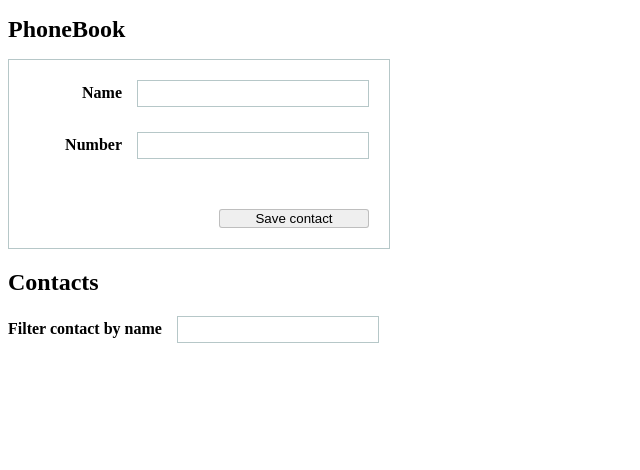
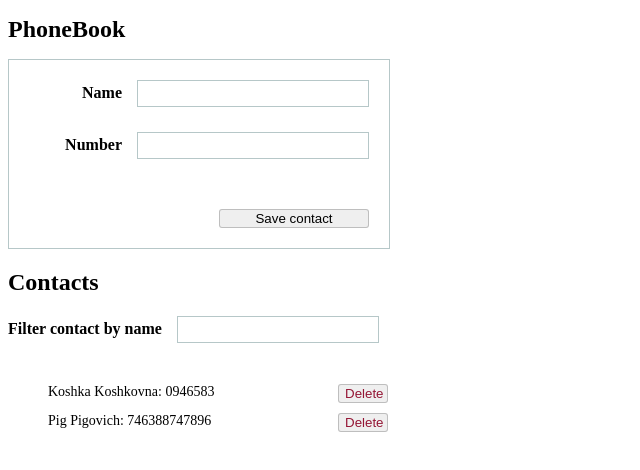
Before and after one commit to OlhaBaturina/goit-react-hw-07-phonebook, a React (Create React App) app: page / in a window 1280 px wide. Shown: the top 470 px of the page, without its empty margins (0-640 px from the left). Built offline with nearby package versions, Linux system fonts and the light colour scheme; data requests are answered from the project's data file.

Commit message:
Добавляет фетч при маунте компонента

```diff
--- a/db.json
+++ b/db.json
@@ -1,3 +1,14 @@
 {
-  "contacts": []
+  "contacts": [
+    {
+      "name": "Koshka Koshkovna",
+      "number": "0946583",
+      "id": 3
+    },
+    {
+      "name": "Pig Pigovich",
+      "number": "746388747896",
+      "id": 4
+    }
+  ]
 }
--- a/src/Components/Contact/Contact.js
+++ b/src/Components/Contact/Contact.js
@@ -1,11 +1,14 @@
-import React from 'react';
+import React, { useEffect }  from 'react';
 import PropTypes from 'prop-types';
 import s from './Contact.module.css';
 import { useSelector, useDispatch } from 'react-redux';
-import {deleteContact} from '../../redux/contacts-operations';
+import {fetchData, deleteContact} from '../../redux/contacts-operations';
+
 
 const Contacts = () => {
+
     const contacts = useSelector(({ contacts, filter }) => {
+
         const visibleContacts = contacts.filter(contact =>
             contact.name.toLowerCase().includes(filter.toLowerCase()),
         );
@@ -13,6 +16,12 @@ const Contacts = () => {
     });
 
     const dispatch = useDispatch();
+
+
+
+    useEffect(() => {
+        dispatch(fetchData());
+      }, [dispatch]);
 
     return (
         <div>
--- a/src/Components/Filter/Filter.js
+++ b/src/Components/Filter/Filter.js
@@ -4,6 +4,7 @@ import s from './Filter.module.css';
 import { useSelector, useDispatch } from 'react-redux';
 import {changeFilterValue} from '../../redux/contact-actions';
 import { getFilter } from '../../redux/contact-filter';
+
 
 const Filter = () => {
     const value = useSelector(getFilter);
--- a/src/Components/Form/Form.js
+++ b/src/Components/Form/Form.js
@@ -6,7 +6,6 @@ import { useSelector, useDispatch } from 'react-redux';
 import {getSubmitData} from '../../redux/contacts-operations';
 import { toast } from 'react-toastify';
 
-console.log(getSubmitData)
 
 export function Form() {
     Form.propTypes = {
@@ -17,7 +16,6 @@ export function Form() {
 
     const [name, setName] = useState('');
     const [number, setNumber] = useState('');
-    // const [text, setText] = useState({});
 
     const handleClick = event => {
         const { value, name } = event.target;
@@ -45,16 +43,14 @@ export function Form() {
         if (contact.includes(name.toLowerCase())) {
             return toast.warning('Such a name already exists!', { theme: "dark"});
         }
-        console.log('name + number:', name, number);
-        // setText({})
-        dispatch(getSubmitData({'name': name, 'number': number, 'id': number}));
+
+        dispatch(getSubmitData({'name': name, 'number': number}));
         resetState();
     };
 
     const resetState = () => {
         setName('');
         setNumber('');
-        // setText({})
 
     };
 
--- a/src/Components/Loader/Loader.js
+++ b/src/Components/Loader/Loader.js
@@ -1,5 +1,10 @@
 import Loader from 'react-loader-spinner';
 import s from './Loader.module.css';
+import React, { useState } from 'react';
+// import { useSelector, useDispatch } from 'react-redux';
+// import {getSubmitData} from '../../redux/contacts-operations';
+
+
 
 const CustomLoader = () => (
     <div className={s.Loader}>
--- a/src/redux/contact-actions.js
+++ b/src/redux/contact-actions.js
@@ -1,4 +1,8 @@
 import { createAction } from '@reduxjs/toolkit';
+
+export const fetchContactRequest = createAction('contacts/fetchContactRequest');
+export const fetchContactSuccess = createAction('contacts/fetchContactSuccess');
+export const fetchContactError = createAction('contacts/fetchContactError');
 
 export const addContactRequest = createAction('contacts/addContactRequest');
 export const addContactSuccess = createAction('contacts/addContactSuccess');
@@ -9,5 +13,3 @@ export const deleteContactSuccess = createAction('contacts/deleteContactSuccess'
 export const deleteContactError = createAction('contacts/deleteContactError');
 
 export const changeFilterValue = createAction('contacts/changeFilterValue');
-
-// export default { addContactError, addContactSuccess, addContactRequest,  handleDelete, changeFilterValue };
--- a/src/redux/contact-reducer.js
+++ b/src/redux/contact-reducer.js
@@ -8,15 +8,19 @@ import {
     deleteContactRequest,
     deleteContactSuccess,
     deleteContactError,
-    changeFilterValue
+    changeFilterValue,
+    fetchContactRequest,
+    fetchContactSuccess,
+    fetchContactError
 } from './contact-actions';
-// import {getSubmitData} from './contacts-operations'
+
 
 const contactsReducer = createReducer([], {
+
+    [fetchContactSuccess]: (state, {payload}) => payload,
+
     [addContactSuccess]: (state, {payload}) => {
-        console.log('state:', state);
-        console.log('action:', payload)
-        return [...state, payload];
+          return [...state, payload];
 
     },
 
--- a/src/redux/contacts-operations.js
+++ b/src/redux/contacts-operations.js
@@ -6,17 +6,25 @@ import {
     deleteContactRequest,
     deleteContactSuccess,
     deleteContactError,
-    changeFilterValue
+    fetchContactRequest,
+    fetchContactSuccess,
+    fetchContactError
 } from './contact-actions';
 
 axios.defaults.baseURL = 'http://localhost:3000';
 
+export const fetchData = () => dispatch =>{
+
+    dispatch(fetchContactRequest());
+
+    axios
+    .get('/contacts')
+    .then(({data})=> dispatch(fetchContactSuccess(data)))
+    .catch(error => dispatch(fetchContactError(error)))
+};
+
+
 export const getSubmitData = (text) => dispatch =>{
-    // const contact = {
-    //     text,
-    //     completed: false,
-    // };
-console.log(text);
 
     dispatch(addContactRequest());
 
@@ -28,7 +36,7 @@ console.log(text);
 
 
 export const deleteContact = (contactId) => dispatch => {
-    console.log(contactId);
+
     dispatch(deleteContactRequest());
 
     axios
@@ -36,4 +44,3 @@ export const deleteContact = (contactId) => dispatch => {
     .then(() => dispatch(deleteContactSuccess(contactId)))
     .catch(error => dispatch(deleteContactError(error)))
 };
-// export default {getSubmitData,}
```
